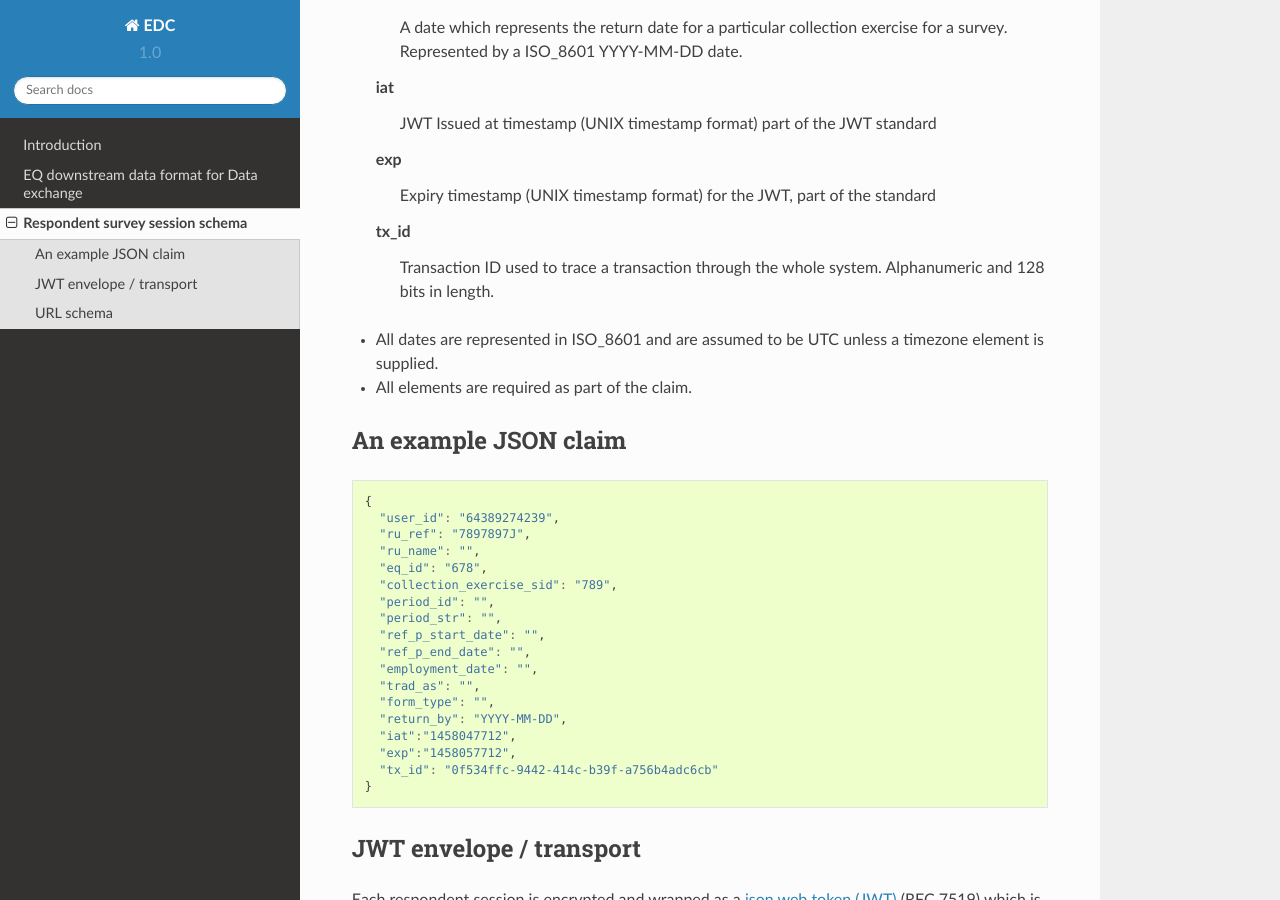
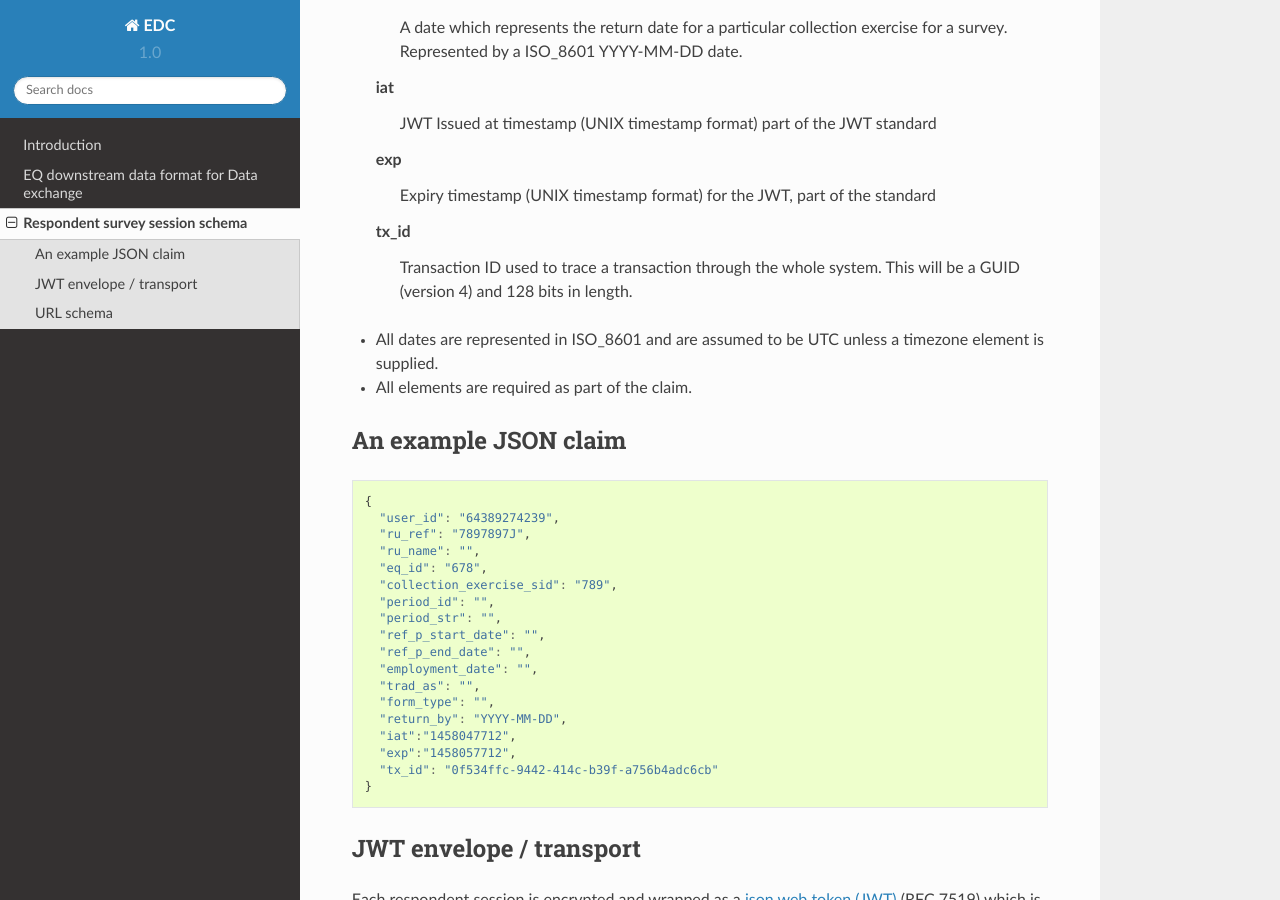
Before and after one commit to ONSdigital/ons-schema-definitions, a Sphinx documentation site: the page built from docs/rm-eq.rst, in a window 1280 px wide and 900 px high, scrolled down 1219 px. Built offline with Sphinx 7.4.7 and the Read the Docs theme 2.0.0, drawn with Linux system fonts in a browser that asks for light colours.

Commit message:
Review comments

```diff
--- a/docs/dx-eq.rst
+++ b/docs/dx-eq.rst
@@ -23,7 +23,7 @@ Low-level datatypes
 
 Schema definition
   tx_id
-     Transaction ID used to trace a transaction through the whole system. Alphanumeric and 128 bits in length.
+     Transaction ID used to trace a transaction through the whole system. This will be a GUID (version 4) and 128 bits in length.
   type
     The unique type identifier of this JSON file.
     Will always be "uk.gov.ons.edc.eq:surveyresponse"
--- a/docs/rm-eq.rst
+++ b/docs/rm-eq.rst
@@ -39,7 +39,7 @@ Schema definition
   exp
     Expiry timestamp (UNIX timestamp format) for the JWT, part of the standard
   tx_id
-    Transaction ID used to trace a transaction through the whole system. Alphanumeric and 128 bits in length.
+    Transaction ID used to trace a transaction through the whole system. This will be a GUID (version 4) and 128 bits in length.
 
 * All dates are represented in ISO_8601 and are assumed to be UTC unless a timezone element is supplied.
 * All elements are required as part of the claim.
```
